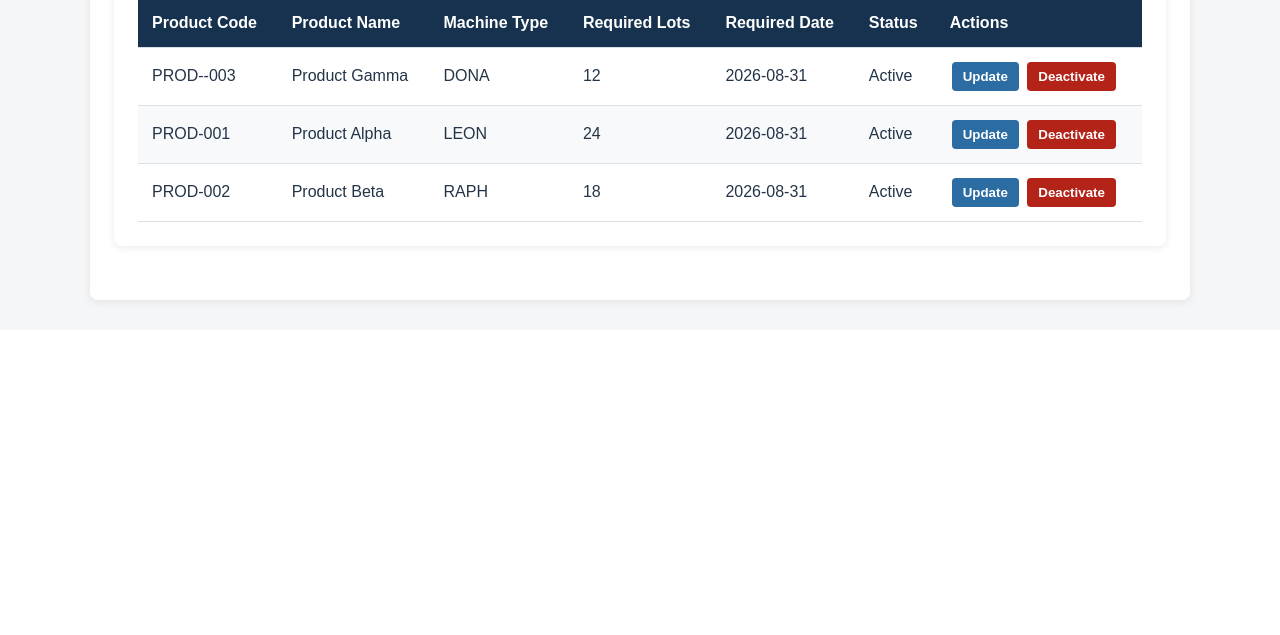
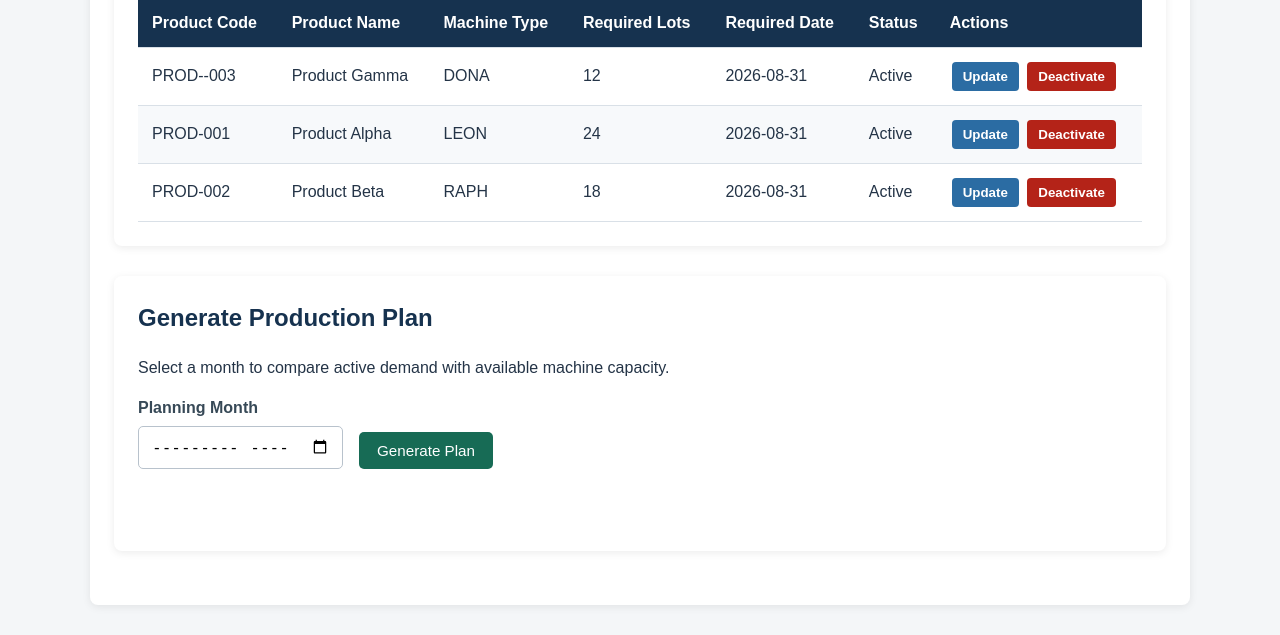
Before and after one commit to leahchristina/wsaa-project, a Flask app: page / in a window 1280 px wide. Shown: the part 1503-2138 px from the top of the page. Before the commit the page ends 1811 px from the top, so only its background shows below. Run offline with Flask 3, Linux system fonts and the light colour scheme; data comes from the database, SQL or seed files in the repository.

Commit message:
Added monthly productio capacity planning feature

```diff
--- a/app.py
+++ b/app.py
@@ -5,6 +5,7 @@ from flask import Flask, jsonify, request, render_template
 
 import machineDAO
 import demandDAO
+import planner
 
 app = Flask(__name__)
 
@@ -281,5 +282,30 @@ def delete_demand(demand_id):
 
     return "", 204
 
+@app.route("/api/planning-summary", methods=["GET"])
+def get_planning_summary():
+    year = request.args.get("year", type=int)
+    month = request.args.get("month", type=int)
+
+    if year is None or month is None:
+        return jsonify({
+            "error": "Validation failed",
+            "message": "Year and month are required."
+        }), 400
+
+    if month < 1 or month > 12:
+        return jsonify({
+            "error": "Validation failed",
+            "message": "Month must be between 1 and 12."
+        }), 400
+
+    summary = planner.generate_capacity_summary(year, month)
+
+    return jsonify({
+        "year": year,
+        "month": month,
+        "summary": summary
+    }), 200
+
 if __name__ == "__main__":
     app.run(debug=True)
--- a/static/css/styles.css
+++ b/static/css/styles.css
@@ -258,6 +258,64 @@ td button.recommission-button:hover {
     color: #176b55;
 }
 
+/* Production planning form */
+
+#planning-form {
+    display: flex;
+    flex-wrap: wrap;
+    gap: 16px;
+    align-items: end;
+    margin-bottom: 18px;
+}
+
+#planning-form > div {
+    display: flex;
+    flex-direction: column;
+    gap: 6px;
+}
+
+#planning-form label {
+    font-weight: bold;
+    color: #374957;
+}
+
+#planning-form input[type="month"] {
+    padding: 10px 12px;
+    border: 1px solid #b8c2cc;
+    border-radius: 5px;
+    background-color: white;
+    font-size: 1rem;
+}
+
+#planning-form input[type="month"]:focus {
+    border-color: #2b6ca3;
+    outline: 3px solid rgba(43, 108, 163, 0.15);
+}
+
+#generate-plan-button {
+    padding: 10px 18px;
+    border: none;
+    border-radius: 5px;
+    background-color: #176b55;
+    color: white;
+    font-size: 0.95rem;
+    cursor: pointer;
+}
+
+#generate-plan-button:hover {
+    background-color: #125342;
+}
+
+#planning-message {
+    min-height: 24px;
+    font-weight: bold;
+    color: #176b55;
+}
+
+#planning-results {
+    margin-top: 24px;
+}
+
 @media (max-width: 750px) {
     header {
         padding: 24px 16px;
--- /dev/null
+++ b/static/js/planning.js
@@ -0,0 +1,73 @@
+async function generatePlan(event) {
+    event.preventDefault();
+
+    const planningMonth = document.getElementById(
+        "planning-month"
+    ).value;
+
+    const message = document.getElementById(
+        "planning-message"
+    );
+
+    const resultsSection = document.getElementById(
+        "planning-results"
+    );
+
+    const tableBody = document.getElementById(
+        "planning-table-body"
+    );
+
+    if (!planningMonth) {
+        message.textContent = "Please select a planning month.";
+        return;
+    }
+
+    const [year, month] = planningMonth.split("-");
+
+    message.textContent = "Generating production plan...";
+
+    try {
+        const response = await fetch(
+            `/api/planning-summary?year=${year}&month=${month}`
+        );
+
+        const result = await response.json();
+
+        if (!response.ok) {
+            throw new Error(result.message || result.error);
+        }
+
+        tableBody.innerHTML = "";
+
+        for (const item of result.summary) {
+            const row = document.createElement("tr");
+
+            row.innerHTML = `
+                <td>${item.machine_type}</td>
+                <td>${item.available_machines}</td>
+                <td>${item.available_days}</td>
+                <td>${item.total_capacity}</td>
+                <td>${item.required_lots}</td>
+                <td>${item.capacity_balance}</td>
+                <td>${item.result}</td>
+            `;
+
+            tableBody.appendChild(row);
+        }
+
+        resultsSection.hidden = false;
+        message.textContent = "Production plan generated successfully.";
+    } catch (error) {
+        resultsSection.hidden = true;
+        message.textContent = error.message;
+    }
+}
+
+
+document.addEventListener("DOMContentLoaded", function () {
+    const planningForm = document.getElementById(
+        "planning-form"
+    );
+
+    planningForm.addEventListener("submit", generatePlan);
+});
--- a/templates/index.html
+++ b/templates/index.html
@@ -223,7 +223,61 @@
     </table>
 </section>
 
+<section>
+    <h2>Generate Production Plan</h2>
+
+    <p>
+        Select a month to compare active demand with available
+        machine capacity.
+    </p>
+
+    <form id="planning-form">
+        <div>
+            <label for="planning-month">Planning Month</label>
+
+            <input
+                type="month"
+                id="planning-month"
+                required
+            >
+        </div>
+
+        <button type="submit" id="generate-plan-button">
+            Generate Plan
+        </button>
+    </form>
+
+    <p id="planning-message"></p>
+
+    <div id="planning-results" hidden>
+        <h3>Capacity Summary</h3>
+
+        <table>
+            <thead>
+                <tr>
+                    <th>Machine Type</th>
+                    <th>Available Machines</th>
+                    <th>Available Days</th>
+                    <th>Total Capacity</th>
+                    <th>Required Lots</th>
+                    <th>Capacity Balance</th>
+                    <th>Result</th>
+                </tr>
+            </thead>
+
+            <tbody id="planning-table-body">
+                <tr>
+                    <td colspan="7">
+                        Planning results will appear here.
+                    </td>
+                </tr>
+            </tbody>
+        </table>
+    </div>
+</section>
+
 <script src="{{ url_for('static', filename='js/machines.js') }}"></script>
 <script src="{{ url_for('static', filename='js/demand.js') }}"></script>
+<script src="{{ url_for('static', filename='js/planning.js') }}"></script>
 </body>
 </html>
```
Also changed, not shown: planner.py (added, +141 -0 lines).
